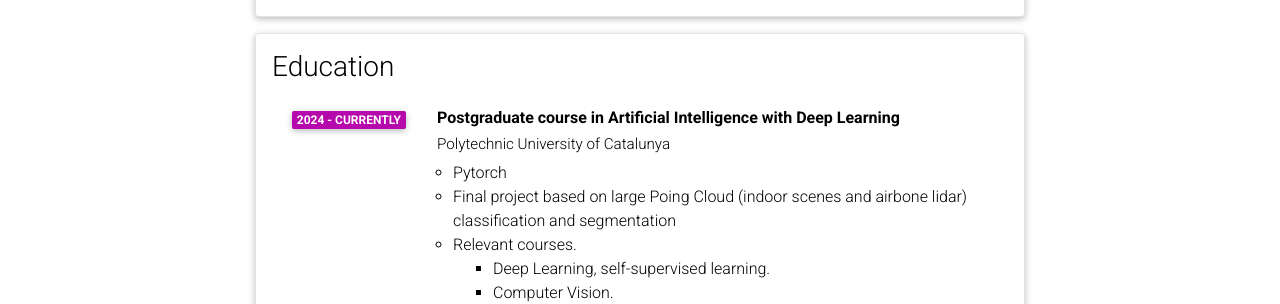
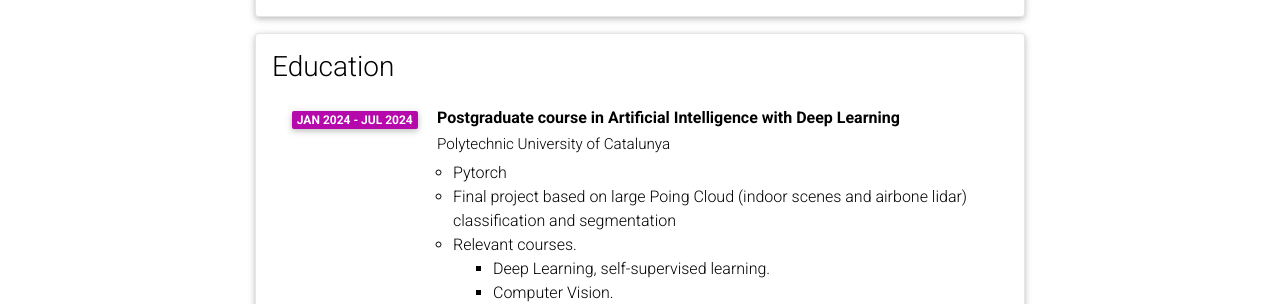
Before and after one commit to jeferal/jeferal.github.io, a Jekyll site: the page built from _pages/cv.md, in a window 1280 px wide and 900 px high, scrolled down 1887 px. Shown: the part 147-451 px from the top of the window. Built offline with Jekyll 4.4.1, drawn with Linux system fonts in a browser that asks for light colours; comment, search, counter and statistics services are not loaded; a style sheet for code colours, icons or effects is not loaded.

Commit message:
updated dates

```diff
--- a/_data/cv.yml
+++ b/_data/cv.yml
@@ -75,7 +75,7 @@
   contents:
     - title: Postgraduate course in Artificial Intelligence with Deep Learning
       institution: Polytechnic University of Catalunya
-      year: 2024 - Currently
+      year: Jan 2024 - Jul 2024
       description:
         - Pytorch
         - Final project based on large Poing Cloud (indoor scenes and airbone lidar) classification and segmentation
```
